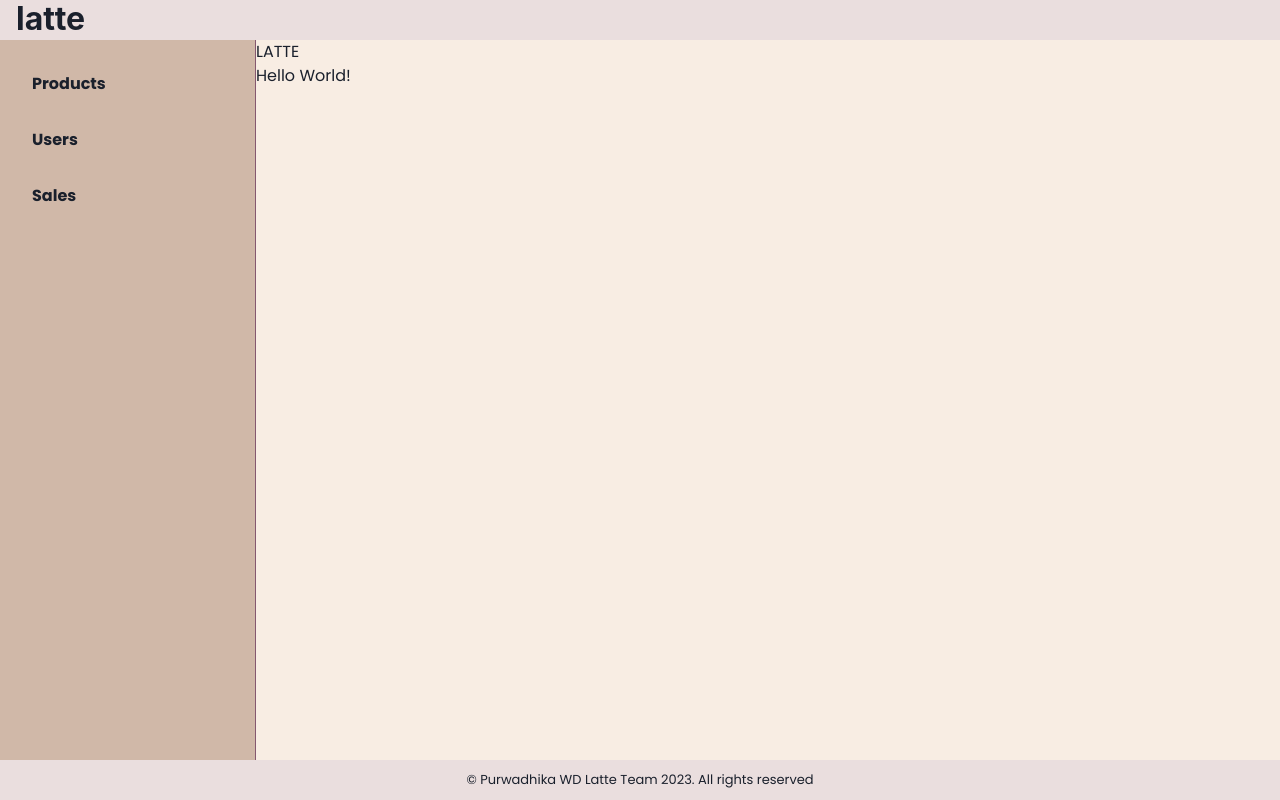
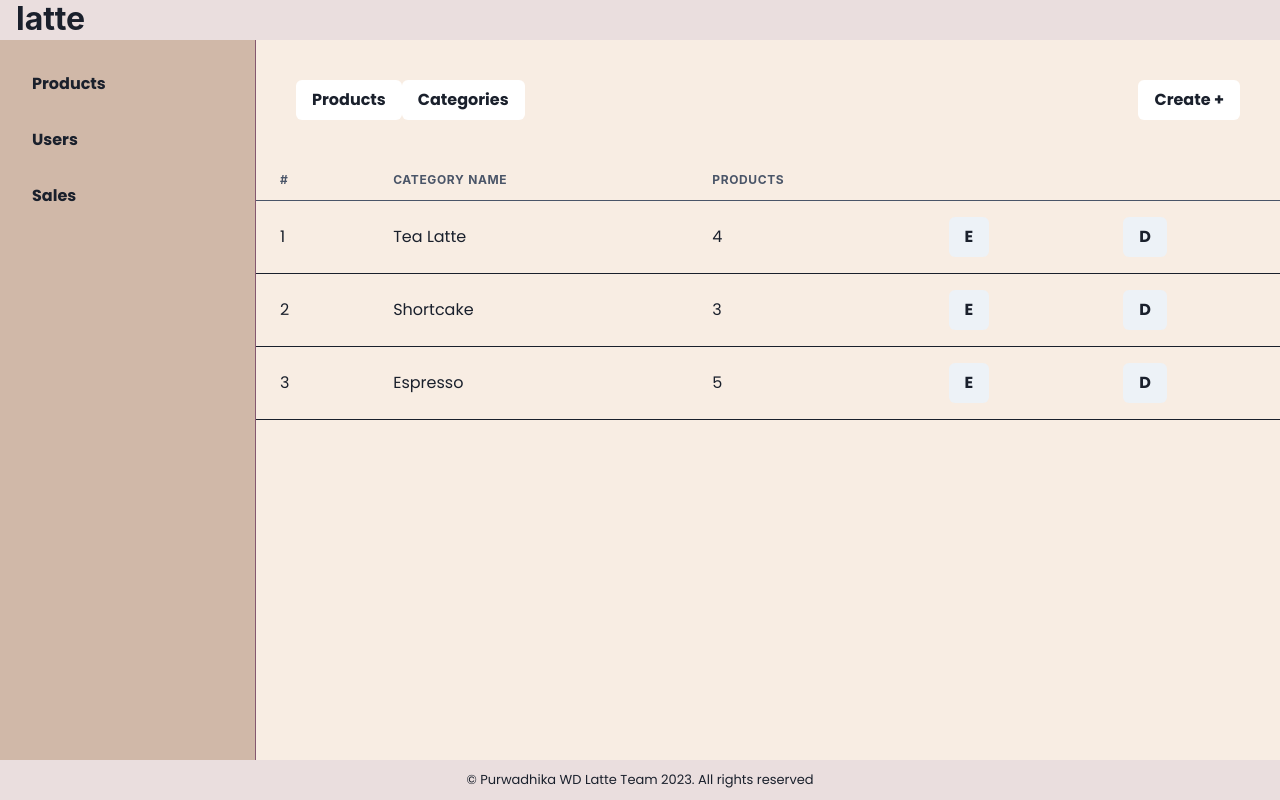
Before and after one commit to jasonkarjadi/latte-app, a Next.js app: page /dashboard/admin/products in a window 1280 px wide. Built offline with nearby package versions, Linux system fonts and the light colour scheme.

Commit message:
create products page (#4)

```diff
--- /dev/null
+++ b/app/dashboard/admin/products/BtnNav.jsx
@@ -0,0 +1,15 @@
+"use client";
+
+import { Button } from "@chakra-ui/react";
+
+const BtnNav = ({ children }) => {
+  return (
+    <>
+      <Button bg={"white"} size="md">
+        {children}
+      </Button>
+    </>
+  );
+};
+
+export default BtnNav;
--- /dev/null
+++ b/app/dashboard/admin/products/Kategori.jsx
@@ -0,0 +1,69 @@
+"use client";
+
+import {
+  Button,
+  Table,
+  TableContainer,
+  Tbody,
+  Td,
+  Th,
+  Thead,
+  Tr,
+} from "@chakra-ui/react";
+
+const Kategori = () => {
+  return (
+    <>
+      <TableContainer>
+        <Table variant="striped" colorScheme="#DFD3C3">
+          <Thead>
+            <Tr>
+              <Th>#</Th>
+              <Th>Category Name</Th>
+              <Th>Products</Th>
+              <Th></Th>
+              <Th></Th>
+            </Tr>
+          </Thead>
+          <Tbody>
+            <Tr>
+              <Td>1</Td>
+              <Td>Tea Latte</Td>
+              <Td>4</Td>
+              <Td>
+                <Button>E</Button>
+              </Td>
+              <Td>
+                <Button>D</Button>
+              </Td>
+            </Tr>
+            <Tr>
+              <Td>2</Td>
+              <Td>Shortcake</Td>
+              <Td>3</Td>
+              <Td>
+                <Button>E</Button>
+              </Td>
+              <Td>
+                <Button>D</Button>
+              </Td>
+            </Tr>
+            <Tr>
+              <Td>3</Td>
+              <Td>Espresso</Td>
+              <Td>5</Td>
+              <Td>
+                <Button>E</Button>
+              </Td>
+              <Td>
+                <Button>D</Button>
+              </Td>
+            </Tr>
+          </Tbody>
+        </Table>
+      </TableContainer>
+    </>
+  );
+};
+
+export default Kategori;
--- /dev/null
+++ b/app/dashboard/admin/products/ProductCard.jsx
@@ -0,0 +1,16 @@
+"use client";
+
+import { GridItem } from "@chakra-ui/react";
+
+const ProductCard = ({ children }) => {
+  return (
+    <GridItem w="240px" h="160px" bgColor={"#85586F"}>
+      <h4>Judul</h4>
+      <h4>Harga</h4>
+
+      {children}
+    </GridItem>
+  );
+};
+
+export default ProductCard;
--- a/app/dashboard/admin/products/page.jsx
+++ b/app/dashboard/admin/products/page.jsx
@@ -1,8 +1,43 @@
+"use client";
+
+import { Flex, Grid, Spacer, Stack } from "@chakra-ui/react";
+import ProductCard from "./ProductCard";
+import BtnNav from "./BtnNav";
+import { useState } from "react";
+import Kategori from "./Kategori";
+
 const ProductsPage = () => {
+  const [isProducts, setIsProducts] = useState(false);
+
   return (
     <>
-      <h1>LATTE</h1>
-      <p>Hello World!</p>
+      <Flex direction={"column"}>
+        <Stack padding={10} spacing={"none"} direction="row" align={"center"}>
+          <BtnNav>Products</BtnNav>
+          <BtnNav>Categories</BtnNav>
+          <Spacer />
+          <BtnNav>Create +</BtnNav>
+        </Stack>
+        {isProducts ? (
+          <Grid templateColumns="repeat(3, 1fr)" gridGap={50} padding={"50px"}>
+            <ProductCard></ProductCard>
+            <ProductCard></ProductCard>
+            <ProductCard></ProductCard>
+            <ProductCard></ProductCard>
+            <ProductCard></ProductCard>
+            <ProductCard></ProductCard>
+            <ProductCard></ProductCard>
+            <ProductCard></ProductCard>
+            <ProductCard></ProductCard>
+            <ProductCard></ProductCard>
+            <ProductCard></ProductCard>
+          </Grid>
+        ) : (
+          <>
+            <Kategori></Kategori>
+          </>
+        )}
+      </Flex>
     </>
   );
 };
```
